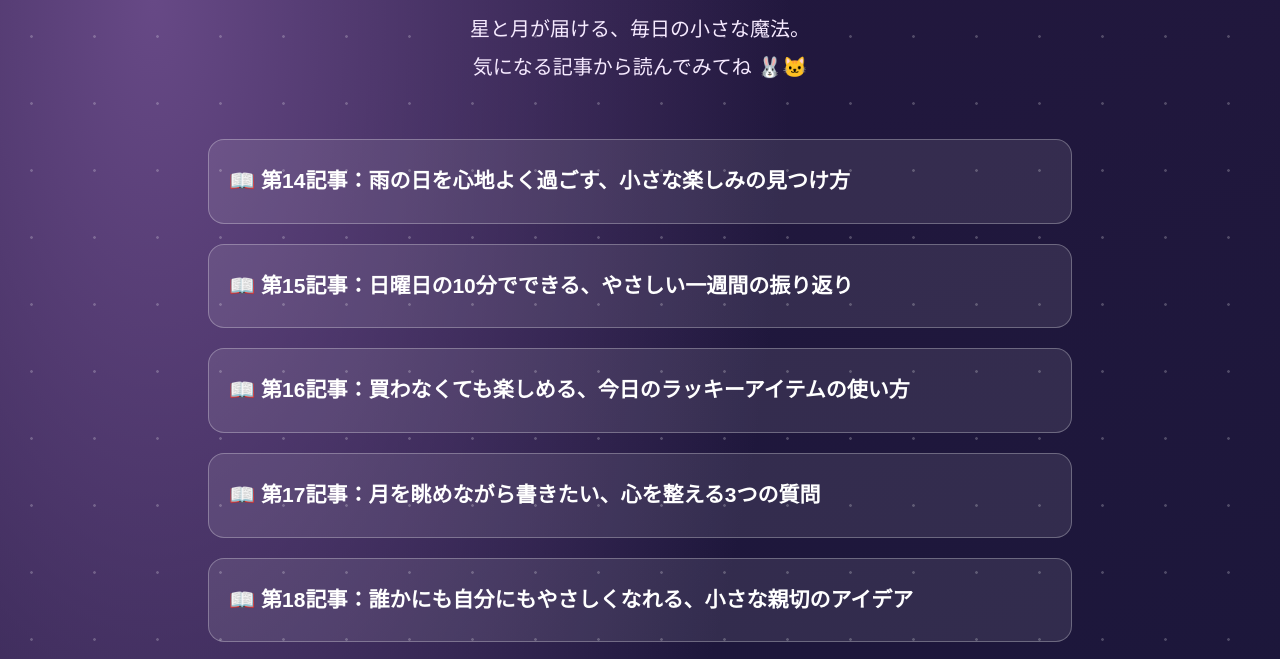
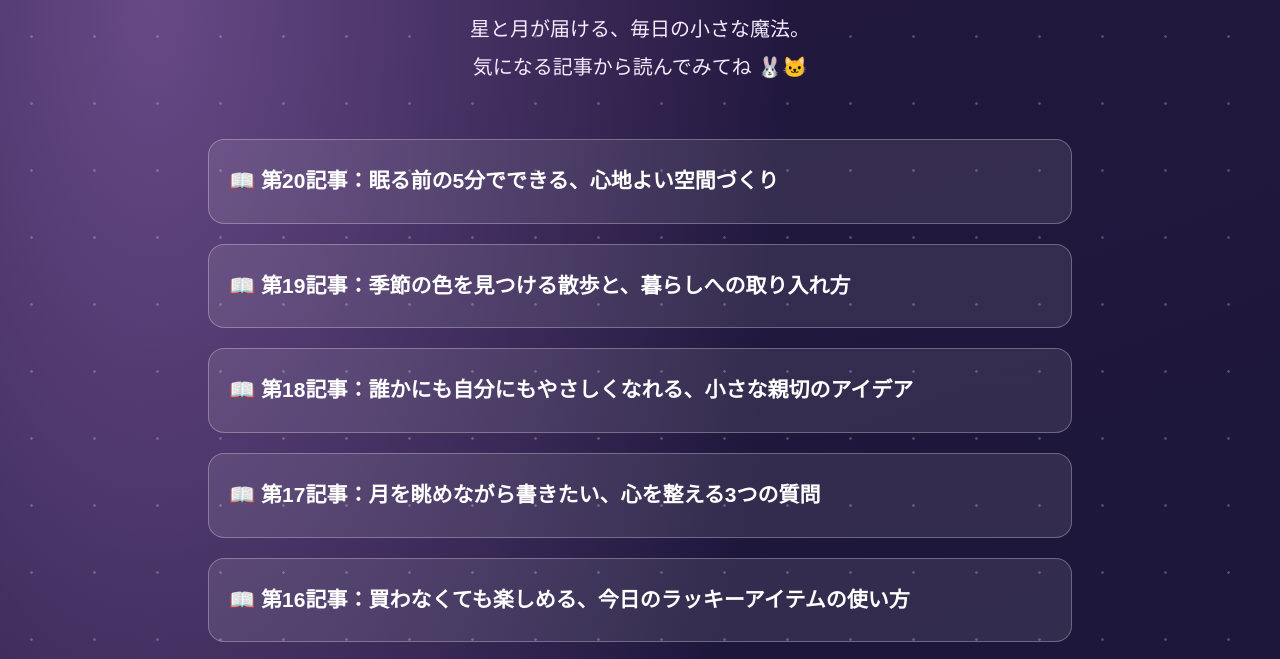
Before and after one commit to mimifortune/mimi-fortune, a plain HTML site: page articles/index.html in a window 1280 px wide. Shown: the part 131-790 px from the top of the page. Drawn offline with Linux system fonts and the light colour scheme.

Commit message:
Update index.html

```diff
--- a/articles/index.html
+++ b/articles/index.html
@@ -2,7 +2,14 @@
 
 <html lang="ja"><head><meta charset="utf-8"/><meta content="width=device-width,initial-scale=1" name="viewport"/><title>カナとカナトの読みもの | mimi fortune</title><meta content="mimi fortuneのカナとカナトがお届けする、毎日を少し楽しくする20本の読みもの。" name="description"/><style>
 :root{font-family:'Hiragino Kaku Gothic ProN','Yu Gothic',sans-serif;color:#fff}*{box-sizing:border-box}body{margin:0;min-height:100vh;background:radial-gradient(ellipse at 12% 5%,#674986 0,transparent 40%),linear-gradient(160deg,#24183f,#171638 70%);overflow-x:hidden}body:before{content:'';position:fixed;inset:0;pointer-events:none;background-image:radial-gradient(#fff 1px,transparent 1.6px);background-size:63px 67px;opacity:.22}.wrap{max-width:900px;margin:auto;padding:26px 18px 65px;position:relative}header{text-align:center;padding:12px 0 35px}h1{font-size:clamp(29px,6vw,52px);color:#ffe2ae;margin:0 0 28px;letter-spacing:.03em}header p{font-size:clamp(15px,2.5vw,20px);line-height:1.9;color:#f6eaff;margin:0}.articles{display:grid;gap:20px;margin:18px 0 40px}.article{display:block;text-decoration:none;color:white;background:#ffffff18;border:1px solid #ffffff48;padding:24px 20px;border-radius:16px;font-size:clamp(16px,2.5vw,21px);font-weight:bold;line-height:1.65;transition:background .2s,transform .2s}.article:hover,.article:focus-visible{background:#ffffff30;transform:translateY(-2px)}.back{text-align:center}.back a{display:inline-block;padding:15px 35px;background:#ffe1aa;color:#2d2147;border-radius:99px;text-decoration:none;font-size:19px;font-weight:bold}.back a:hover{background:#fff0cf}footer{text-align:center;margin-top:38px;color:#c9b8e7;font-size:14px}@media(max-width:520px){.wrap{padding:20px 14px 50px}.article{padding:20px 15px}.articles{gap:15px}}
-</style></head><body><main class="wrap"><header><h1>☾ カナとカナトの読みもの</h1><p>星と月が届ける、毎日の小さな魔法。<br/>気になる記事から読んでみてね 🐰🐱</p></header><nav aria-label="記事一覧" class="articles"><a class="article" href="rainy-day-comfort.html">📖 第14記事：雨の日を心地よく過ごす、小さな楽しみの見つけ方</a><a class="article" href="gentle-weekly-reset.html">📖 第15記事：日曜日の10分でできる、やさしい一週間の振り返り</a><a class="article" href="lucky-item-without-shopping.html">📖 第16記事：買わなくても楽しめる、今日のラッキーアイテムの使い方</a><a class="article" href="moon-journal-prompts.html">📖 第17記事：月を眺めながら書きたい、心を整える3つの質問</a><a class="article" href="small-kindness-ideas.html">📖 第18記事：誰かにも自分にもやさしくなれる、小さな親切のアイデア</a><a class="article" href="seasonal-color-inspiration.html">📖 第19記事：季節の色を見つける散歩と、暮らしへの取り入れ方</a><a class="article" href="five-minute-evening-tidy.html">📖 第20記事：眠る前の5分でできる、心地よい空間づくり</a>
+</style></head><body><main class="wrap"><header><h1>☾ カナとカナトの読みもの</h1><p>星と月が届ける、毎日の小さな魔法。<br/>気になる記事から読んでみてね 🐰🐱</p></header><nav aria-label="記事一覧" class="articles">
+<a class="article" href="five-minute-evening-tidy.html">📖 第20記事：眠る前の5分でできる、心地よい空間づくり</a>
+<a class="article" href="seasonal-color-inspiration.html">📖 第19記事：季節の色を見つける散歩と、暮らしへの取り入れ方</a>
+<a class="article" href="small-kindness-ideas.html">📖 第18記事：誰かにも自分にもやさしくなれる、小さな親切のアイデア</a>
+<a class="article" href="moon-journal-prompts.html">📖 第17記事：月を眺めながら書きたい、心を整える3つの質問</a>
+<a class="article" href="lucky-item-without-shopping.html">📖 第16記事：買わなくても楽しめる、今日のラッキーアイテムの使い方</a>
+<a class="article" href="gentle-weekly-reset.html">📖 第15記事：日曜日の10分でできる、やさしい一週間の振り返り</a>
+<a class="article" href="rainy-day-comfort.html">📖 第14記事：雨の日を心地よく過ごす、小さな楽しみの見つけ方</a>
 <a class="article" href="starry-night-reflection.html">📖 第13記事：星空を見上げる夜に、自分の気持ちを整理する方法</a>
 <a class="article" href="lucky-colors.html">📖 第12記事：ラッキーカラーを毎日に取り入れる楽しみ方</a>
 <a class="article" href="new-moon-wishes.html">📖 第11記事：新月の日に始めたい、小さな願いごとの習慣</a>
```
